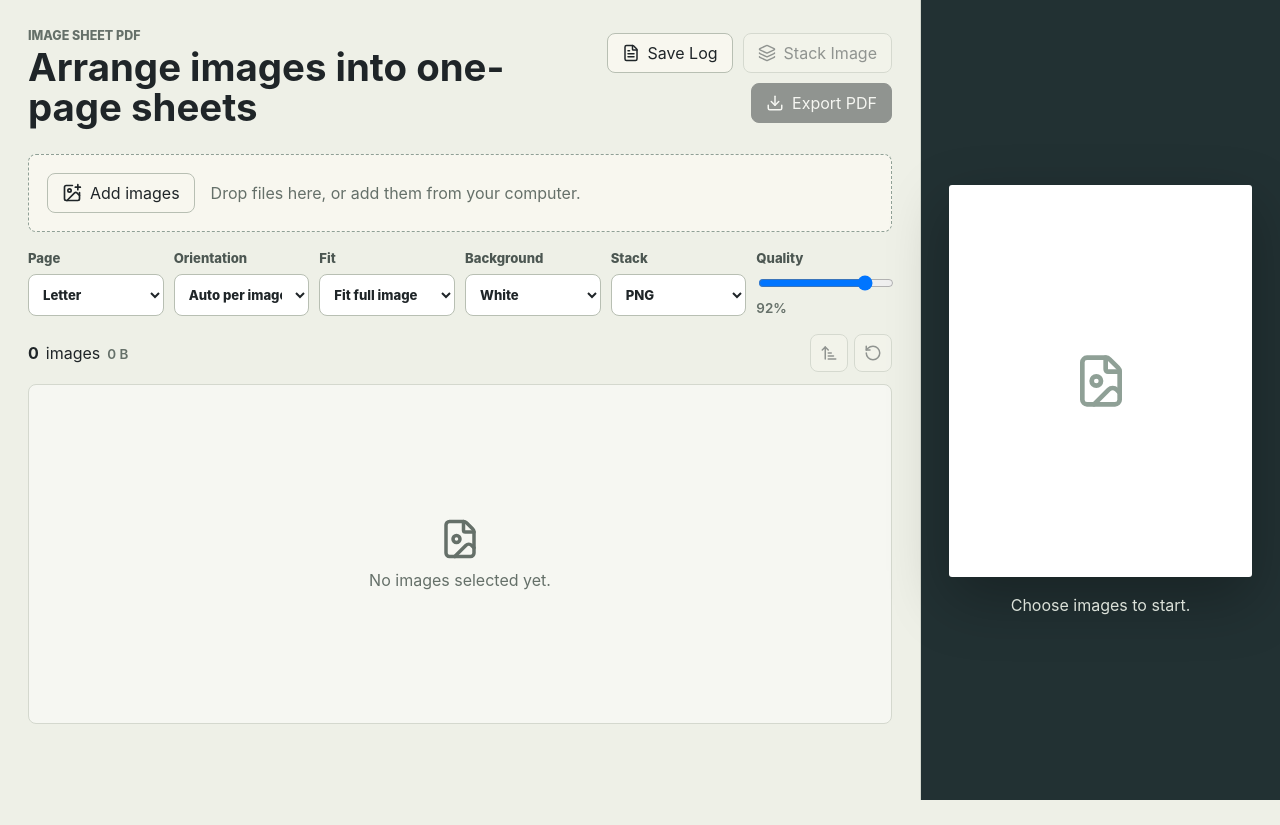
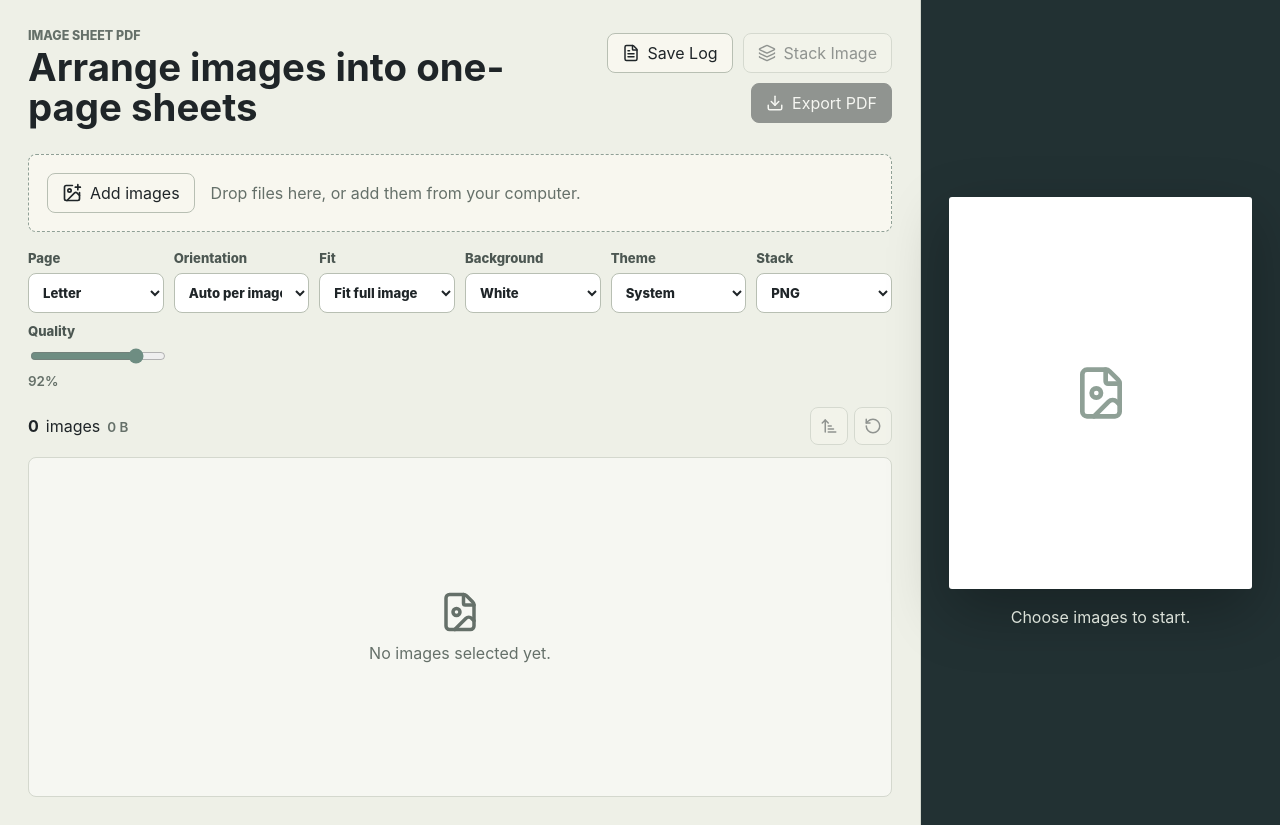
Before and after one commit to TurddleEyes/image-sheet-pdf, a React (Vite) app: page / in a window 1280 px wide. Before the commit the page ends 800 px from the top, so only its background shows below. Built offline with nearby package versions, Linux system fonts and the light colour scheme.

Commit message:
Add system theme support

```diff
--- a/package.json
+++ b/package.json
@@ -1,6 +1,6 @@
 {
   "name": "image-sheet-pdf",
-  "version": "0.1.6",
+  "version": "0.1.7",
   "description": "Arrange images, export one-page PDFs, and stack ordered images into tall PNG or JPEG files.",
   "author": "Codex",
   "private": false,
--- a/src/main.tsx
+++ b/src/main.tsx
@@ -69,6 +69,7 @@ type PageSize = "letter" | "a4";
 type Orientation = "portrait" | "landscape" | "auto";
 type FitMode = "contain" | "cover";
 type StackFormat = "png" | "jpeg";
+type ThemeMode = "system" | "light" | "dark";
 
 type SheetImage = {
   id: string;
@@ -107,10 +108,12 @@ const pageFormats: Record<PageSize, { portrait: [number, number]; label: string
 const releasesUrl = "https://github.com/TurddleEyes/image-sheet-pdf/releases/latest";
 const latestReleaseApiUrl = "https://api.github.com/repos/TurddleEyes/image-sheet-pdf/releases/latest";
 const localLogKey = "image-sheet-pdf-client-log";
+const themeModeKey = "image-sheet-pdf-theme-mode";
 
 function App() {
   const [images, setImages] = useState<SheetImage[]>([]);
   const [settings, setSettings] = useState<PdfSettings>(initialSettings);
+  const [themeMode, setThemeMode] = useState<ThemeMode>(() => readThemeModePreference());
   const [draggedId, setDraggedId] = useState<string | null>(null);
   const [exportState, setExportState] = useState<"idle" | "pdf" | "stack">("idle");
   const [status, setStatus] = useState("Choose images to start.");
@@ -128,6 +131,24 @@ function App() {
       `App mounted. version=${packageInfo.version} platform=${window.Capacitor?.getPlatform?.() ?? "web"}`
     );
   }, []);
+
+  useEffect(() => {
+    applyThemeMode(themeMode);
+    saveThemeModePreference(themeMode);
+
+    if (themeMode !== "system") {
+      return undefined;
+    }
+
+    const media = window.matchMedia?.("(prefers-color-scheme: dark)");
+    if (!media) {
+      return undefined;
+    }
+
+    const handleSystemThemeChange = () => applyThemeMode("system");
+    media.addEventListener("change", handleSystemThemeChange);
+    return () => media.removeEventListener("change", handleSystemThemeChange);
+  }, [themeMode]);
 
   useEffect(() => {
     if (!isAndroidApp()) {
@@ -711,6 +732,17 @@ function App() {
             </select>
           </label>
           <label>
+            Theme
+            <select
+              value={themeMode}
+              onChange={(event) => setThemeMode(event.target.value as ThemeMode)}
+            >
+              <option value="system">System</option>
+              <option value="light">Light</option>
+              <option value="dark">Dark</option>
+            </select>
+          </label>
+          <label>
             Stack
             <select
               value={settings.stackFormat}
@@ -1094,6 +1126,55 @@ function isAndroidApp() {
   return window.Capacitor?.getPlatform?.() === "android";
 }
 
+function readThemeModePreference(): ThemeMode {
+  try {
+    const saved = localStorage.getItem(themeModeKey);
+    return saved === "light" || saved === "dark" || saved === "system" ? saved : "system";
+  } catch {
+    return "system";
+  }
+}
+
+function saveThemeModePreference(themeMode: ThemeMode) {
+  try {
+    localStorage.setItem(themeModeKey, themeMode);
+  } catch {
+    // Theme preference is optional; system mode remains the fallback.
+  }
+}
+
+function applyThemeMode(themeMode: ThemeMode) {
+  const root = document.documentElement;
+  const resolvedTheme = resolveThemeMode(themeMode);
+
+  if (themeMode === "system") {
+    root.removeAttribute("data-theme");
+  } else {
+    root.dataset.theme = themeMode;
+  }
+
+  root.style.colorScheme = resolvedTheme;
+  setThemeColor(resolvedTheme);
+}
+
+function resolveThemeMode(themeMode: ThemeMode): "light" | "dark" {
+  if (themeMode !== "system") {
+    return themeMode;
+  }
+  return window.matchMedia?.("(prefers-color-scheme: dark)").matches ? "dark" : "light";
+}
+
+function setThemeColor(theme: "light" | "dark") {
+  const color = theme === "dark" ? "#151b1c" : "#eef0e7";
+  let meta = document.querySelector<HTMLMetaElement>('meta[name="theme-color"]');
+  if (!meta) {
+    meta = document.createElement("meta");
+    meta.name = "theme-color";
+    document.head.appendChild(meta);
+  }
+  meta.content = color;
+}
+
 function uniqueId() {
   return crypto.randomUUID?.() ?? `${Date.now()}-${Math.random().toString(36).slice(2)}`;
 }
--- a/src/styles.css
+++ b/src/styles.css
@@ -1,11 +1,88 @@
 :root {
-  color: #1f2528;
-  background: #eef0e7;
+  color: var(--text);
+  background: var(--app-bg);
+  color-scheme: light;
   font-family:
     Inter, ui-sans-serif, system-ui, -apple-system, BlinkMacSystemFont, "Segoe UI", sans-serif;
   font-synthesis: none;
   text-rendering: optimizeLegibility;
   -webkit-font-smoothing: antialiased;
+  --app-bg: #eef0e7;
+  --text: #1f2528;
+  --muted: #657069;
+  --label: #4c5752;
+  --border: #d4d8ce;
+  --control-border: #b8bfb3;
+  --surface: #ffffff;
+  --surface-soft: #f8f7ef;
+  --empty-bg: rgba(255, 255, 255, 0.45);
+  --thumb-bg: #dfe5dd;
+  --accent: #6e8d82;
+  --drop-border: #8fa096;
+  --primary: #1f2528;
+  --primary-hover: #2e3c3b;
+  --primary-text: #ffffff;
+  --preview-bg: #223133;
+  --preview-text: #f8f7ef;
+  --preview-muted: #dbe1d9;
+  --paper-bg: #ffffff;
+  --paper-shadow: 0 22px 60px rgba(0, 0, 0, 0.28);
+  --badge-bg: rgba(31, 37, 40, 0.82);
+  --button-hover: #ffffff;
+}
+
+@media (prefers-color-scheme: dark) {
+  :root:not([data-theme="light"]) {
+    color-scheme: dark;
+    --app-bg: #151b1c;
+    --text: #eff3ef;
+    --muted: #aeb9b3;
+    --label: #c9d1cb;
+    --border: #344241;
+    --control-border: #52625f;
+    --surface: #202828;
+    --surface-soft: #1a2222;
+    --empty-bg: rgba(255, 255, 255, 0.05);
+    --thumb-bg: #2b3836;
+    --accent: #9bbdb1;
+    --drop-border: #617871;
+    --primary: #eef3ed;
+    --primary-hover: #dbe6de;
+    --primary-text: #151b1c;
+    --preview-bg: #0f1516;
+    --preview-text: #eff3ef;
+    --preview-muted: #b8c4bd;
+    --paper-bg: #f9faf5;
+    --paper-shadow: 0 22px 60px rgba(0, 0, 0, 0.48);
+    --badge-bg: rgba(12, 17, 18, 0.86);
+    --button-hover: #273130;
+  }
+}
+
+:root[data-theme="dark"] {
+  color-scheme: dark;
+  --app-bg: #151b1c;
+  --text: #eff3ef;
+  --muted: #aeb9b3;
+  --label: #c9d1cb;
+  --border: #344241;
+  --control-border: #52625f;
+  --surface: #202828;
+  --surface-soft: #1a2222;
+  --empty-bg: rgba(255, 255, 255, 0.05);
+  --thumb-bg: #2b3836;
+  --accent: #9bbdb1;
+  --drop-border: #617871;
+  --primary: #eef3ed;
+  --primary-hover: #dbe6de;
+  --primary-text: #151b1c;
+  --preview-bg: #0f1516;
+  --preview-text: #eff3ef;
+  --preview-muted: #b8c4bd;
+  --paper-bg: #f9faf5;
+  --paper-shadow: 0 22px 60px rgba(0, 0, 0, 0.48);
+  --badge-bg: rgba(12, 17, 18, 0.86);
+  --button-hover: #273130;
 }
 
 * {
@@ -16,6 +93,7 @@ body {
   margin: 0;
   min-width: 320px;
   min-height: 100vh;
+  background: var(--app-bg);
 }
 
 button,
@@ -26,7 +104,7 @@ input {
 
 button,
 select {
-  border: 1px solid #b8bfb3;
+  border: 1px solid var(--control-border);
 }
 
 button {
@@ -37,14 +115,14 @@ button {
   min-height: 40px;
   border-radius: 8px;
   padding: 0 14px;
-  color: #1f2528;
-  background: #f8f7ef;
+  color: var(--text);
+  background: var(--surface-soft);
   cursor: pointer;
 }
 
 button:hover:not(:disabled) {
-  border-color: #6e8d82;
-  background: #ffffff;
+  border-color: var(--accent);
+  background: var(--button-hover);
 }
 
 button:disabled {
@@ -79,7 +157,7 @@ button:disabled {
 
 .eyebrow {
   margin: 0 0 4px;
-  color: #657069;
+  color: var(--muted);
   font-size: 0.78rem;
   font-weight: 800;
   letter-spacing: 0;
@@ -94,14 +172,14 @@ h1 {
 }
 
 .primary {
-  border-color: #1f2528;
-  color: #ffffff;
-  background: #1f2528;
+  border-color: var(--primary);
+  color: var(--primary-text);
+  background: var(--primary);
 }
 
 .primary:hover:not(:disabled) {
-  color: #ffffff;
-  background: #2e3c3b;
+  color: var(--primary-text);
+  background: var(--primary-hover);
 }
 
 .dropzone {
@@ -110,9 +188,9 @@ h1 {
   gap: 16px;
   margin: 26px 0 18px;
   padding: 18px;
-  border: 1px dashed #8fa096;
+  border: 1px dashed var(--drop-border);
   border-radius: 8px;
-  background: #f8f7ef;
+  background: var(--surface-soft);
 }
 
 .dropzone input {
@@ -121,12 +199,12 @@ h1 {
 
 .dropzone p {
   margin: 0;
-  color: #657069;
+  color: var(--muted);
 }
 
 .controls {
   display: grid;
-  grid-template-columns: repeat(6, minmax(120px, 1fr));
+  grid-template-columns: repeat(auto-fit, minmax(120px, 1fr));
   gap: 10px;
   margin-bottom: 18px;
 }
@@ -134,7 +212,7 @@ h1 {
 .controls label {
   display: grid;
   gap: 7px;
-  color: #4c5752;
+  color: var(--label);
   font-size: 0.82rem;
   font-weight: 800;
 }
@@ -142,19 +220,20 @@ h1 {
 select,
 input[type="range"] {
   width: 100%;
+  accent-color: var(--accent);
 }
 
 select {
   min-height: 40px;
   border-radius: 8px;
   padding: 0 10px;
-  color: #1f2528;
-  background: #ffffff;
+  color: var(--text);
+  background: var(--surface);
 }
 
 .controls span,
 .listbar span {
-  color: #657069;
+  color: var(--muted);
   font-size: 0.84rem;
   font-weight: 600;
 }
@@ -193,16 +272,16 @@ select {
   display: grid;
   min-height: 340px;
   place-items: center;
-  border: 1px solid #d4d8ce;
+  border: 1px solid var(--border);
   border-radius: 8px;
-  background: rgba(255, 255, 255, 0.45);
+  background: var(--empty-bg);
 }
 
 .emptyState {
   display: grid;
   justify-items: center;
   gap: 10px;
-  color: #657069;
+  color: var(--muted);
 }
 
 .emptyState p {
@@ -216,9 +295,9 @@ select {
   align-items: center;
   min-height: 112px;
   padding: 10px;
-  border: 1px solid #d4d8ce;
+  border: 1px solid var(--border);
   border-radius: 8px;
-  background: #ffffff;
+  background: var(--surface);
 }
 
 .imageItem.dragging {
@@ -233,8 +312,8 @@ select {
   aspect-ratio: 1;
   overflow: hidden;
   border-radius: 8px;
-  background: #dfe5dd;
-  color: #6e8d82;
+  background: var(--thumb-bg);
+  color: var(--accent);
 }
 
 .thumbWrap img {
@@ -253,7 +332,7 @@ select {
   place-items: center;
   border-radius: 999px;
   color: #ffffff;
-  background: rgba(31, 37, 40, 0.82);
+  background: var(--badge-bg);
   font-size: 0.83rem;
   font-weight: 800;
 }
@@ -271,12 +350,12 @@ select {
 }
 
 .itemText span {
-  color: #657069;
+  color: var(--muted);
   font-size: 0.86rem;
 }
 
 .grip {
-  color: #8fa096;
+  color: var(--drop-border);
 }
 
 .previewPanel {
@@ -284,9 +363,9 @@ select {
   align-content: center;
   gap: 18px;
   padding: 28px;
-  border-left: 1px solid #d4d8ce;
-  background: #223133;
-  color: #f8f7ef;
+  border-left: 1px solid var(--border);
+  background: var(--preview-bg);
+  color: var(--preview-text);
 }
 
 .paper {
@@ -297,9 +376,9 @@ select {
   margin: 0 auto;
   overflow: hidden;
   border-radius: 3px;
-  background: #ffffff;
-  box-shadow: 0 22px 60px rgba(0, 0, 0, 0.28);
-  color: #8fa096;
+  background: var(--paper-bg);
+  box-shadow: var(--paper-shadow);
+  color: var(--drop-border);
 }
 
 .paper img {
@@ -317,7 +396,7 @@ select {
 
 .previewPanel p {
   margin: 0;
-  color: #dbe1d9;
+  color: var(--preview-muted);
   text-align: center;
 }
 
@@ -328,7 +407,7 @@ select {
 
   .previewPanel {
     border-left: 0;
-    border-top: 1px solid #d4d8ce;
+    border-top: 1px solid var(--border);
   }
 
   .controls {
```
Also changed, not shown: 2 other files (tests, documents, lock files or other folders).
